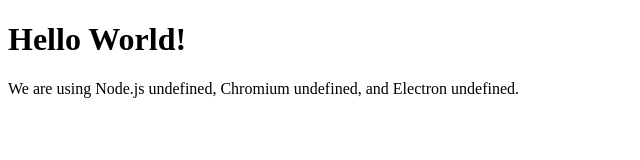
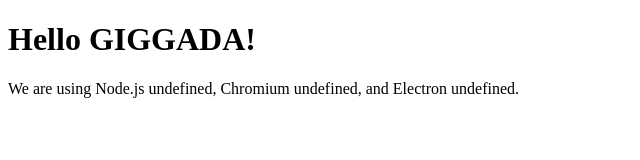
Before and after one commit to mwadtkae/ElectronApp, an Electron app: page index.html in a window 800 px wide. Shown: the whole page, without its empty margins (0-640 px from the left). Drawn offline with Linux system fonts and the light colour scheme.

Commit message:
index update

```diff
--- a/index.html
+++ b/index.html
@@ -5,7 +5,7 @@
     <title>First Demo appliaction</title>
   </head>
   <body>
-    <h1>Hello World!</h1>
+    <h1>Hello GIGGADA!</h1>
     <!-- All of the Node.js APIs are available in this renderer process. -->
     We are using Node.js <script>document.write(process.versions.node)</script>,
     Chromium <script>document.write(process.versions.chrome)</script>,
```
